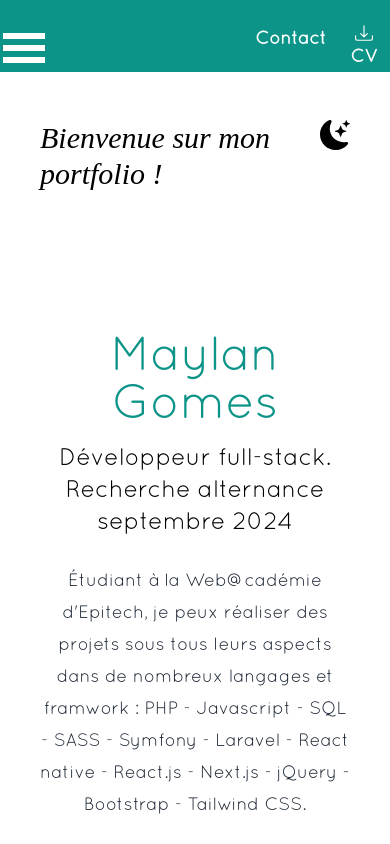
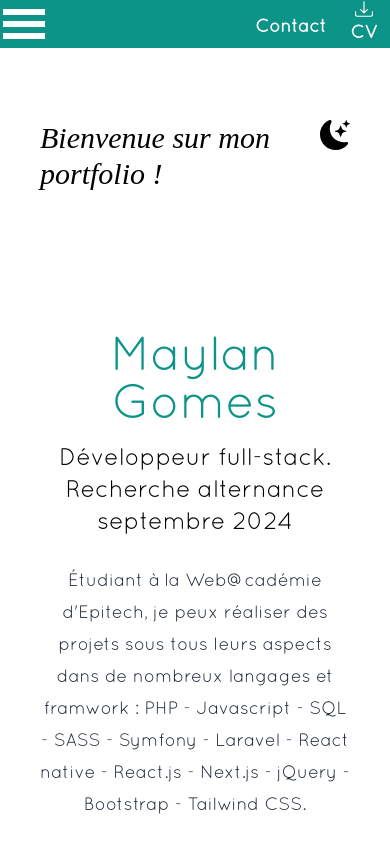
Before and after one commit to maylangomes/portfolio, a Next.js app: page / in a window 390 px wide. Shown: the top 844 px of the page. Built offline with nearby package versions, Linux system fonts and the light colour scheme; a web font is replaced by a local one.

Commit message:
fix: réduction de la taille de la navbar en mobile et menu burger centré

```diff
--- a/src/app/navbar.js
+++ b/src/app/navbar.js
@@ -36,7 +36,7 @@ export default function Navbar() {
     return (
         <nav className="bg-teal-600 fixed w-full z-10">
             <div>
-                <div  className="flex items-center justify-between h-6 sm:h-16">
+                <div className="flex items-center justify-between sm:h-16">
                     {/* <div className="flex sm:hidden">
                     <button type="button" className="relative inline-flex items-center justify-center rounded-md p-2 text-teal-400 hover:bg-teal-700 hover:text-white focus:outline-none focus:ring-2 focus:ring-inset focus:ring-white" aria-controls="mobile-menu" aria-expanded="false">
                         <svg className="block h-6 w-6" fill="none" viewBox="0 0 24 24" strokeWidth="1.5" stroke="currentColor" aria-hidden="true">
@@ -63,7 +63,7 @@ export default function Navbar() {
                 </div>
                 <div>
                     <a href="CV.pdf" download className="text-white text-lg md:text-xl hover:bg-teal-400 rounded-lg px-3 font-bold xl:mr-14 float-right sm:hidden"><BsDownload style={{marginLeft: "4px"}}/>CV</a>
-                    <a onClick={() => {isMenuShow.current = false; isContactShow.current = true; setShowForm(!showForm);}} className="text-white text-lg md:text-xl hover:bg-teal-400 rounded-lg cursor-pointer px-3 font-bold float-right xl:ml-14 sm:hidden">Contact</a>
+                    <a onClick={() => {isMenuShow.current = false; isContactShow.current = true; setShowForm(!showForm);}} className="text-white text-lg md:text-xl hover:bg-teal-400 rounded-lg cursor-pointer mt-3 px-3 font-bold float-right xl:ml-14 sm:hidden">Contact</a>
                 </div>
             </div>
             <div className="sm:hidden">
```
